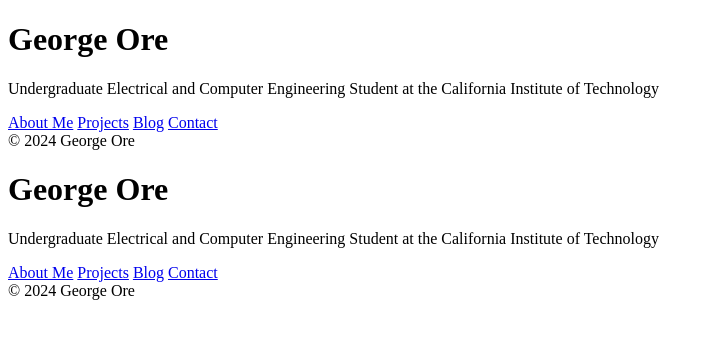
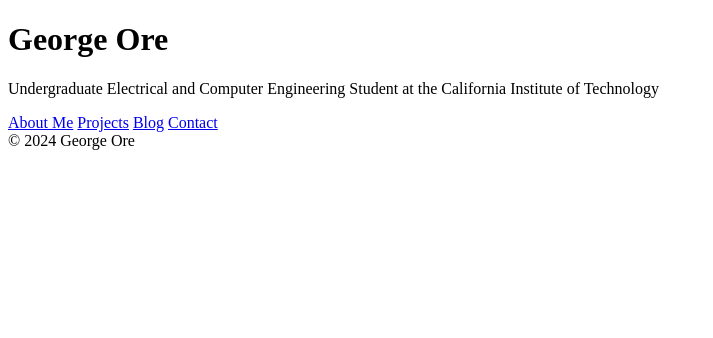
Before and after one commit to GeorgeOre/goreweb, a plain HTML site: page index.html in a window 1280 px wide. Shown: the whole page, without its empty margins (0-713 px from the left). Drawn offline with Linux system fonts and the light colour scheme.

Commit message:
fixed html caused duplication

```diff
--- a/index.html
+++ b/index.html
@@ -23,28 +23,3 @@
     <script src="js/scripts.js"></script>
 </body>
 </html>
-<!DOCTYPE html>
-<html lang="en">
-<head>
-    <meta charset="UTF-8">
-    <meta name="viewport" content="width=device-width, initial-scale=1.0">
-    <title>George Ore's Personal Webpage</title>
-    <link rel="stylesheet" href="css/styles.css">
-</head>
-<body>
-    <header>
-        <h1>George Ore</h1>
-        <p>Undergraduate Electrical and Computer Engineering Student at the California Institute of Technology</p>
-    </header>
-    <nav>
-        <a href="pages/about.html">About Me</a>
-        <a href="pages/projects.html">Projects</a>
-        <a href="pages/blog.html">Blog</a>
-        <a href="pages/contact.html">Contact</a>
-    </nav>
-    <footer>
-        &copy; 2024 George Ore
-    </footer>
-    <script src="js/scripts.js"></script>
-</body>
-</html>
```
